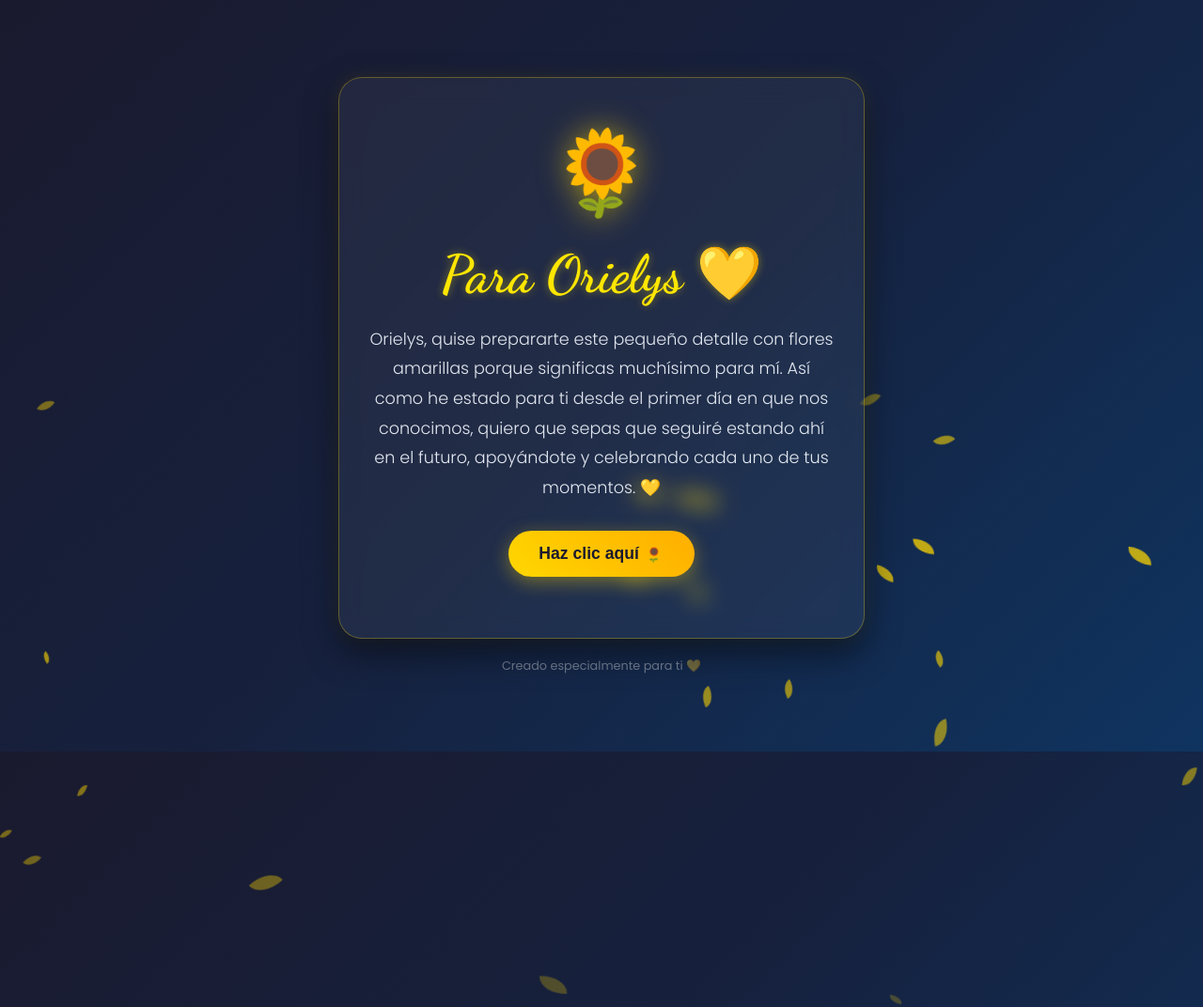
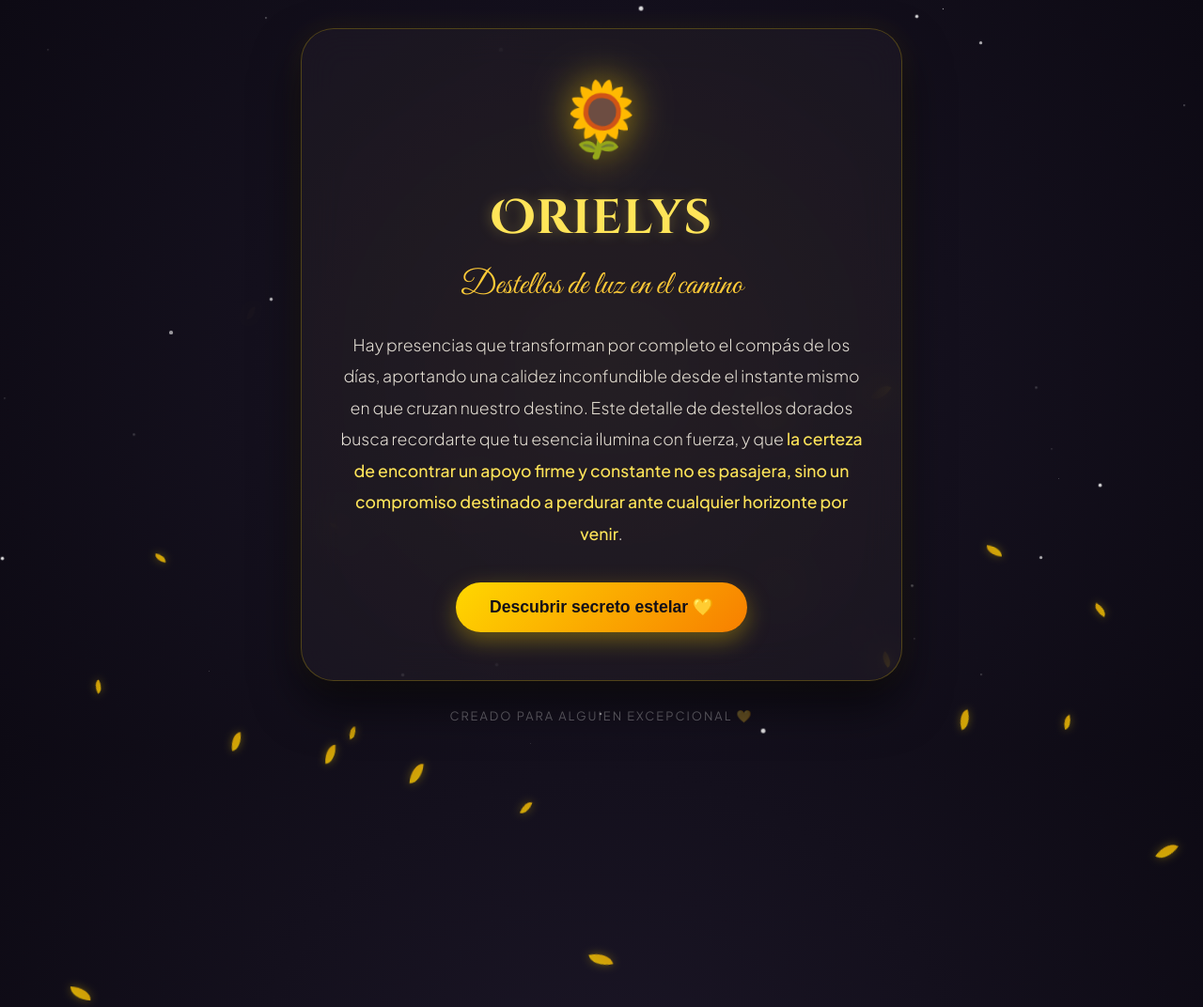
Before and after one commit to Ssevnn/florecitas-para-ori, a plain HTML site: page index.html in a window 1280 px wide. Shown: the top 1072 px of the page at 94% size. Drawn offline with Linux system fonts and the light colour scheme.

Commit message:
Update index.html

```diff
--- a/index.html
+++ b/index.html
@@ -3,8 +3,8 @@
 <head>
     <meta charset="UTF-8">
     <meta name="viewport" content="width=device-width, initial-scale=1.0">
-    <title>Para Orielys 💛 Flores Amarillas</title>
-    <link href="https://fonts.googleapis.com/css2?family=Dancing+Script:wght@700&family=Poppins:wght@300;400;600&display=swap" rel="stylesheet">
+    <title>Para Orielys 💛 Un jardín para ti</title>
+    <link href="https://fonts.googleapis.com/css2?family=Cinzel+Decorative:wght@700&family=Great+Vibes&family=Plus+Jakarta+Sans:wght@300;400;500;600&display=swap" rel="stylesheet">
     <style>
         * {
             margin: 0;
@@ -13,37 +13,64 @@
         }
 
         body {
-            background: linear-gradient(135deg, #1a1a2e 0%, #16213e 50%, #0f3460 100%);
+            background: radial-gradient(circle at center, #1b1626 0%, #0d0a14 100%);
             min-height: 100vh;
-            font-family: 'Poppins', sans-serif;
+            font-family: 'Plus Jakarta Sans', sans-serif;
             display: flex;
             justify-content: center;
             align-items: center;
             overflow-x: hidden;
-            color: #fff;
+            color: #f7f5f0;
             position: relative;
         }
 
-        /* Pétalos flotantes de fondo */
+        /* Estrellas de fondo sutiles */
+        .stars {
+            position: absolute;
+            width: 100%;
+            height: 100%;
+            top: 0;
+            left: 0;
+            pointer-events: none;
+            z-index: 1;
+        }
+
+        .star {
+            position: absolute;
+            background: #fff;
+            border-radius: 50%;
+            animation: twinkle 3s infinite ease-in-out;
+        }
+
+        @keyframes twinkle {
+            0%, 100% { opacity: 0.2; transform: scale(0.8); }
+            50% { opacity: 0.9; transform: scale(1.2); }
+        }
+
+        /* Pétalos y destellos flotantes dorados */
         .petal {
             position: absolute;
-            background-color: #ffd700;
+            background: linear-gradient(135deg, #ffd700, #ffb703);
             border-radius: 150% 0 150% 0;
             animation: floatPetal linear infinite;
-            opacity: 0.6;
-            z-index: 1;
+            opacity: 0.7;
+            z-index: 2;
+            box-shadow: 0 0 10px rgba(255, 215, 0, 0.4);
         }
 
         @keyframes floatPetal {
             0% {
-                transform: translateY(-10vh) rotate(0deg) scale(0.8);
+                transform: translateY(-10vh) translateX(0) rotate(0deg) scale(0.7);
                 opacity: 0;
             }
-            20% {
+            15% {
+                opacity: 0.8;
+            }
+            85% {
                 opacity: 0.8;
             }
             100% {
-                transform: translateY(110vh) rotate(360deg) scale(1.2);
+                transform: translateY(110vh) translateX(50px) rotate(360deg) scale(1.1);
                 opacity: 0;
             }
         }
@@ -53,182 +80,256 @@
             z-index: 10;
             text-align: center;
             padding: 20px;
-            max-width: 600px;
+            max-width: 680px;
             width: 90%;
         }
 
         .card {
-            background: rgba(255, 255, 255, 0.05);
-            backdrop-filter: blur(12px);
-            border: 1px solid rgba(255, 215, 0, 0.3);
-            border-radius: 25px;
-            padding: 40px 30px;
-            box-shadow: 0 15px 35px rgba(0, 0, 0, 0.5), 0 0 20px rgba(255, 215, 0, 0.1);
-            animation: fadeIn 1.5s ease-out;
+            background: rgba(26, 21, 37, 0.65);
+            backdrop-filter: blur(20px);
+            -webkit-backdrop-filter: blur(20px);
+            border: 1px solid rgba(255, 215, 0, 0.25);
+            border-radius: 35px;
+            padding: 50px 35px;
+            box-shadow: 0 25px 50px rgba(0, 0, 0, 0.6), 0 0 30px rgba(255, 215, 0, 0.08);
+            animation: cardAppear 1.5s cubic-bezier(0.16, 1, 0.3, 1) forwards;
+            position: relative;
+            overflow: hidden;
         }
 
-        @keyframes fadeIn {
-            from {
+        @keyframes cardAppear {
+            0% {
                 opacity: 0;
-                transform: translateY(30px);
+                transform: translateY(40px) scale(0.95);
             }
-            to {
+            100% {
                 opacity: 1;
-                transform: translateY(0);
+                transform: translateY(0) scale(1);
             }
         }
 
-        /* Estilo del ramo / icono de flor central */
-        .flower-icon {
-            font-size: 80px;
-            margin-bottom: 15px;
-            animation: pulseFlower 2s infinite ease-in-out;
-            display: inline-block;
-            filter: drop-shadow(0 0 15px rgba(255, 215, 0, 0.6));
+        /* Anillo luminoso decorativo interno */
+        .card::before {
+            content: '';
+            position: absolute;
+            top: -50%;
+            left: -50%;
+            width: 200%;
+            height: 200%;
+            background: radial-gradient(circle, rgba(255,215,0,0.05) 0%, transparent 70%);
+            pointer-events: none;
         }
 
-        @keyframes pulseFlower {
-            0%, 100% { transform: scale(1); }
-            50% { transform: scale(1.1); }
+        .flower-emblem {
+            font-size: 75px;
+            margin-bottom: 20px;
+            animation: floatGlow 3s ease-in-out infinite;
+            display: inline-block;
+            filter: drop-shadow(0 0 20px rgba(255, 215, 0, 0.6));
+        }
+
+        @keyframes floatGlow {
+            0%, 100% { transform: translateY(0) rotate(0deg) scale(1); }
+            50% { transform: translateY(-8px) rotate(5deg) scale(1.05); }
         }
 
         h1 {
-            font-family: 'Dancing Script', cursive;
-            font-size: 3.5rem;
-            color: #ffe600;
-            margin-bottom: 20px;
-            text-shadow: 0 0 10px rgba(255, 230, 0, 0.4);
+            font-family: 'Cinzel Decorative', cursive;
+            font-size: clamp(2.2rem, 5vw, 3.2rem);
+            color: #ffe55c;
+            margin-bottom: 15px;
+            letter-spacing: 1px;
+            text-shadow: 0 0 15px rgba(255, 229, 92, 0.3);
+        }
+
+        .subtitle {
+            font-family: 'Great Vibes', cursive;
+            font-size: 2.2rem;
+            color: #ffca3a;
+            margin-bottom: 25px;
+            display: block;
         }
 
         p {
             font-size: 1.1rem;
-            line-height: 1.8;
-            color: #e2e8f0;
-            margin-bottom: 30px;
+            line-height: 1.9;
+            color: #e2dedb;
+            margin-bottom: 35px;
             font-weight: 300;
         }
 
-        /* Botón interactivo */
-        .btn-surprise {
-            background: linear-gradient(45deg, #ffd700, #ffae00);
-            color: #1a1a2e;
+        .highlight-text {
+            color: #ffe55c;
+            font-weight: 500;
+        }
+
+        /* Botón elegante */
+        .btn-magic {
+            background: linear-gradient(135deg, #ffd700 0%, #f77f00 100%);
+            color: #120f18;
             border: none;
-            padding: 14px 32px;
+            padding: 16px 36px;
             font-size: 1.1rem;
             font-weight: 600;
             border-radius: 50px;
             cursor: pointer;
-            box-shadow: 0 5px 20px rgba(255, 215, 0, 0.4);
-            transition: all 0.3s ease;
+            box-shadow: 0 8px 25px rgba(255, 215, 0, 0.35);
+            transition: all 0.4s cubic-bezier(0.16, 1, 0.3, 1);
+            position: relative;
+            overflow: hidden;
         }
 
-        .btn-surprise:hover {
-            transform: translateY(-3px);
-            box-shadow: 0 8px 25px rgba(255, 215, 0, 0.6);
-            background: linear-gradient(45deg, #ffae00, #ffd700);
+        .btn-magic:hover {
+            transform: translateY(-4px) scale(1.02);
+            box-shadow: 0 12px 30px rgba(255, 215, 0, 0.5);
+            background: linear-gradient(135deg, #ffea61 0%, #f77f00 100%);
         }
 
-        /* Mensaje secreto oculto inicialmente */
-        .secret-message {
-            margin-top: 25px;
-            color: #fffacd;
-            font-family: 'Dancing Script', cursive;
-            font-size: 2rem;
-            opacity: 0;
-            max-height: 0;
-            overflow: hidden;
-            transition: all 0.8s ease;
+        .btn-magic:active {
+            transform: translateY(-1px);
         }
 
-        .secret-message.visible {
-            opacity: 1;
-            max-height: 200px;
+        /* Mensaje poético revelado */
+        .revealed-message {
+            max-height: 0;
+            opacity: 0;
+            overflow: hidden;
+            transition: all 0.9s cubic-bezier(0.16, 1, 0.3, 1);
+            margin-top: 0;
+            border-top: 1px solid transparent;
         }
 
-        .footer {
-            margin-top: 20px;
+        .revealed-message.show {
+            max-height: 350px;
+            opacity: 1;
+            margin-top: 30px;
+            border-top: 1px solid rgba(255, 215, 0, 0.2);
+            padding-top: 25px;
+        }
+
+        .revealed-message p {
+            font-family: 'Great Vibes', cursive;
+            font-size: 2rem;
+            color: #fff3b0;
+            line-height: 1.6;
+            margin-bottom: 0;
+            text-shadow: 0 0 10px rgba(255, 243, 176, 0.3);
+        }
+
+        .footer-note {
+            margin-top: 30px;
             font-size: 0.8rem;
-            color: rgba(255, 255, 255, 0.4);
+            color: rgba(255, 255, 255, 0.35);
+            letter-spacing: 2px;
+            text-transform: uppercase;
         }
     </style>
 </head>
 <body>
 
-    <!-- Contenedor para los pétalos que caen -->
+    <!-- Cielo estrellado -->
+    <div class="stars" id="stars-container"></div>
+    <!-- Pétalos cayendo -->
     <div id="petals-container"></div>
 
     <div class="container">
         <div class="card">
-            <div class="flower-icon">🌻</div>
-            <h1>Para Orielys 💛</h1>
+            <div class="flower-emblem">🌻</div>
+            <h1>Orielys</h1>
+            <span class="subtitle">Destellos de luz en el camino</span>
+
             <p>
-                Orielys, quise prepararte este pequeño detalle con flores amarillas porque significas muchísimo para mí. Así como he estado para ti desde el primer día en que nos conocimos, quiero que sepas que seguiré estando ahí en el futuro, apoyándote y celebrando cada uno de tus momentos. 💛
+                Hay presencias que transforman por completo el compás de los días, aportando una calidez inconfundible desde el instante mismo en que cruzan nuestro destino. Este detalle de destellos dorados busca recordarte que tu esencia ilumina con fuerza, y que <span class="highlight-text">la certeza de encontrar un apoyo firme y constante no es pasajera, sino un compromiso destinado a perdurar ante cualquier horizonte por venir</span>.
             </p>
-            <button class="btn-surprise" onclick="revealMessage()">Haz clic aquí 🌻</button>
-            <div id="secret" class="secret-message">
-                "Gracias por cruzarte en mi camino. Eres una niña muy especial y mi apoyo incondicional siempre lo tendrás." ✨
+
+            <button class="btn-magic" onclick="revealPoem()">Descubrir secreto estelar 💛</button>
+
+            <div id="secret-box" class="revealed-message">
+                <p>
+                    "Porque tu luz se vuelve brújula y refugio, mi compañía y mi cuidado no entienden de calendarios; nacieron desde el primer latido de esta coincidencia y caminarán contigo hacia adelante, siempre." ✨
+                </p>
             </div>
         </div>
-        <div class="footer">
-            Creado especialmente para ti 💛
+
+        <div class="footer-note">
+            Creado para alguien excepcional 💛
         </div>
     </div>
 
     <script>
-        // Función para mostrar el mensaje secreto
-        function revealMessage() {
-            const secret = document.getElementById('secret');
-            secret.classList.toggle('visible');
-            if(secret.classList.contains('visible')) {
-                createBurstPetals();
+        // Generar estrellas de fondo
+        const starsContainer = document.getElementById('stars-container');
+        for (let i = 0; i < 40; i++) {
+            const star = document.createElement('div');
+            star.classList.add('star');
+            const size = Math.random() * 3 + 1;
+            star.style.width = `${size}px`;
+            star.style.height = `${size}px`;
+            star.style.left = `${Math.random() * 100}vw`;
+            star.style.top = `${Math.random() * 100}vh`;
+            star.style.animationDuration = `${Math.random() * 3 + 2}s`;
+            star.style.animationDelay = `${Math.random() * 3}s`;
+            starsContainer.appendChild(star);
+        }
+
+        // Generar pétalos flotantes continuos
+        const petalsContainer = document.getElementById('petals-container');
+        const totalPetals = 22;
+
+        for (let i = 0; i < totalPetals; i++) {
+            const petal = document.createElement('div');
+            petal.classList.add('petal');
+
+            const width = Math.random() * 10 + 8;
+            const height = width * 1.6;
+            petal.style.width = `${width}px`;
+            petal.style.height = `${height}px`;
+
+            petal.style.left = `${Math.random() * 100}vw`;
+            petal.style.animationDuration = `${Math.random() * 6 + 5}s`;
+            petal.style.animationDelay = `${Math.random() * 5}s`;
+
+            petalsContainer.appendChild(petal);
+        }
+
+        // Función interactiva para revelar el mensaje y desatar lluvia dorada
+        function revealPoem() {
+            const box = document.getElementById('secret-box');
+            box.classList.toggle('show');
+
+            if (box.classList.contains('show')) {
+                triggerBurst();
             }
         }
 
-        // Generar pétalos flotantes automáticamente de fondo
-        const container = document.getElementById('petals-container');
-        const petalCount = 25;
-
-        for (let i = 0; i < petalCount; i++) {
-            const petal = document.createElement('div');
-            petal.classList.add('petal');
-
-            const size = Math.random() * 12 + 8;
-            petal.style.width = `${size}px`;
-            petal.style.height = `${size * 1.5}px`;
-
-            petal.style.left = `${Math.random() * 100}vw`;
-            petal.style.animationDuration = `${Math.random() * 5 + 4}s`;
-            petal.style.animationDelay = `${Math.random() * 5}s`;
-
-            container.appendChild(petal);
-        }
-
-        // Función para estallido extra de pétalos
-        function createBurstPetals() {
-            for (let i = 0; i < 15; i++) {
+        // Efecto visual de explosión de pétalos al hacer clic
+        function triggerBurst() {
+            for (let i = 0; i < 20; i++) {
                 const burst = document.createElement('div');
                 burst.classList.add('petal');
-                const size = Math.random() * 10 + 6;
+                const size = Math.random() * 12 + 6;
                 burst.style.width = `${size}px`;
                 burst.style.height = `${size * 1.5}px`;
-                burst.style.left = `50vw`;
-                burst.style.top = `50vh`;
-                burst.style.animationDuration = `${Math.random() * 2 + 1}s`;
+                burst.style.left = '50vw';
+                burst.style.top = '55vh';
+                burst.style.animationDuration = `${Math.random() * 1.5 + 1}s`;
 
-                const randomX = (Math.random() - 0.5) * 400;
-                const randomY = (Math.random() - 0.5) * 400;
+                const angle = Math.random() * Math.PI * 2;
+                const distance = Math.random() * 250 + 80;
+                const targetX = Math.cos(angle) * distance;
+                const targetY = Math.sin(angle) * distance;
 
-                burst.style.transition = 'all 1s ease-out';
-                container.appendChild(burst);
+                burst.style.transition = 'all 1s cubic-bezier(0.1, 1, 0.3, 1)';
+                petalsContainer.appendChild(burst);
 
                 setTimeout(() => {
-                    burst.style.transform = `translate(${randomX}px, ${randomY}px) rotate(720deg)`;
-                    burst.style.opacity = 0;
-                }, 50);
+                    burst.style.transform = `translate(${targetX}px, ${targetY}px) rotate(${Math.random() * 720}deg) scale(1.2)`;
+                    burst.style.opacity = '0';
+                }, 20);
 
                 setTimeout(() => {
                     burst.remove();
-                }, 1000);
+                }, 1100);
             }
         }
     </script>
```
